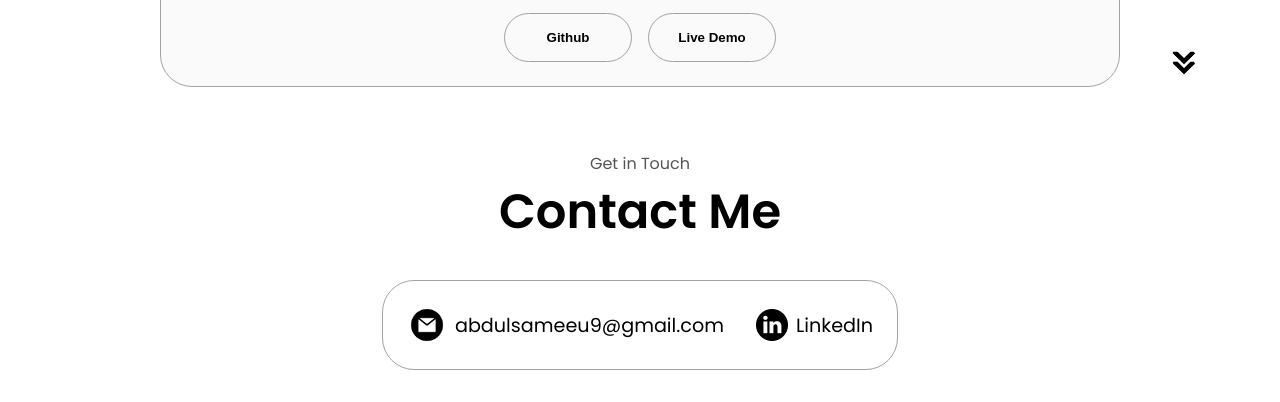
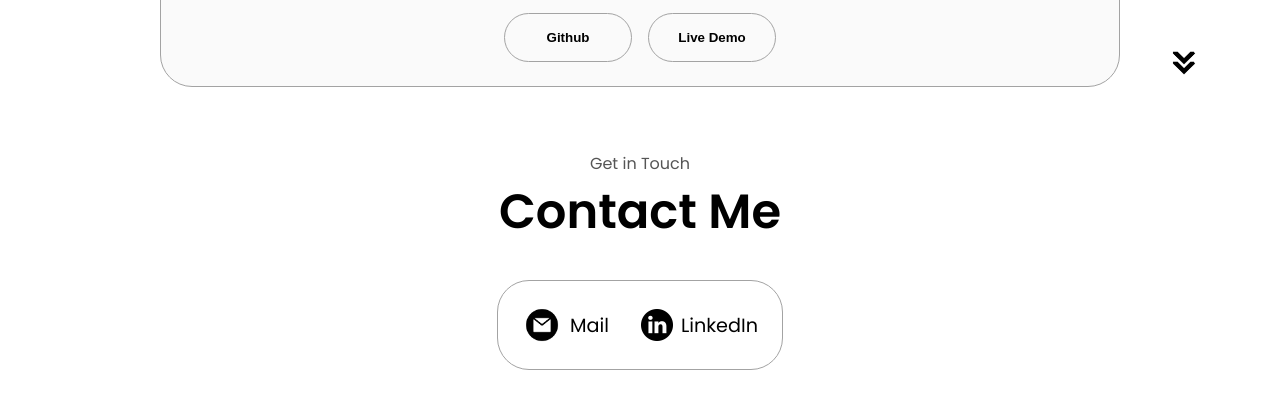
Before and after one commit to Sameeu20/personalporftolio, a plain HTML site: page index.html in a window 1280 px wide. Shown: the part 3128-3530 px from the top of the page. Drawn offline with Linux system fonts and the light colour scheme.

Commit message:
updated mail links

```diff
--- a/index.html
+++ b/index.html
@@ -290,7 +290,7 @@
             alt="Email icon"
             class="icon contact-icon email-icon"
           />
-          <p><a href="mailto:examplemail@gmail.com">abdulsameeu9@gmail.com</a></p>
+          <p><a href="mailto:abdulsameeu9@gmail.com">Mail</a></p>
         </div>
         <div class="contact-info-container">
           <img
```
